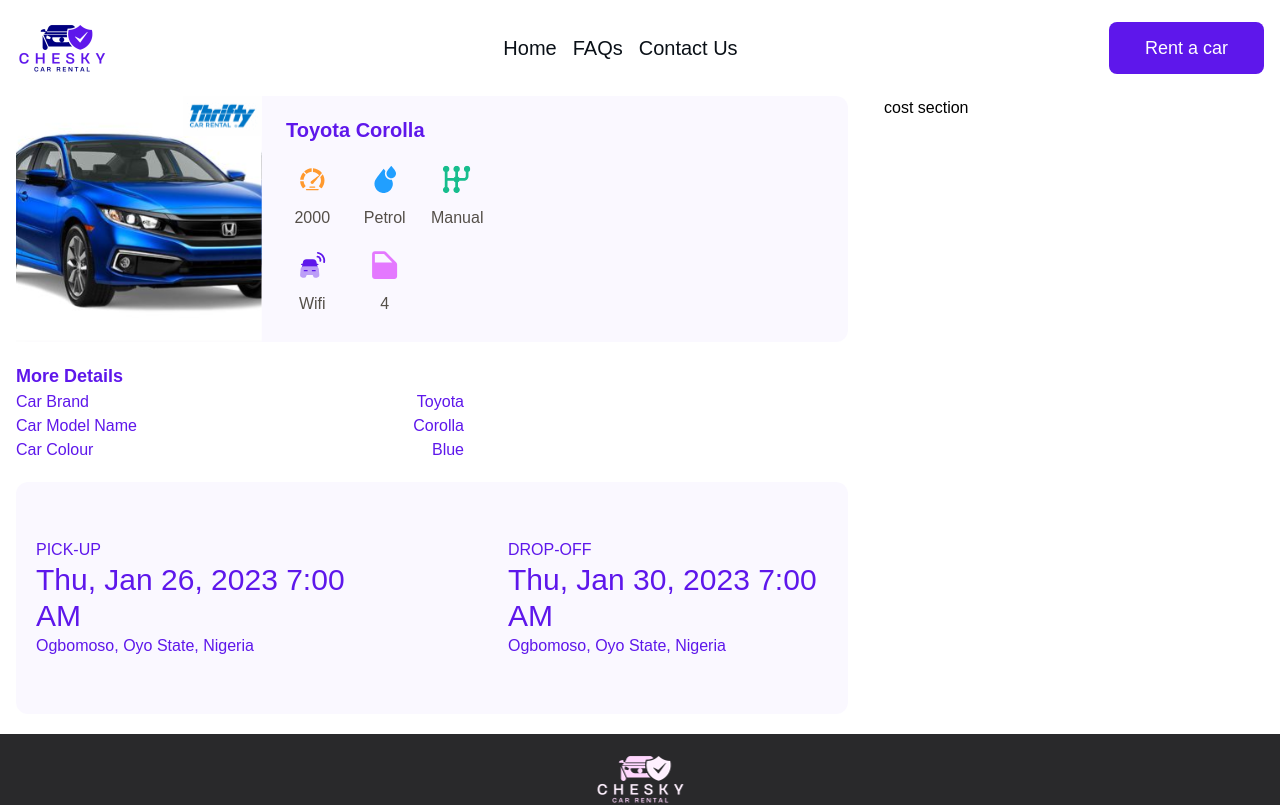
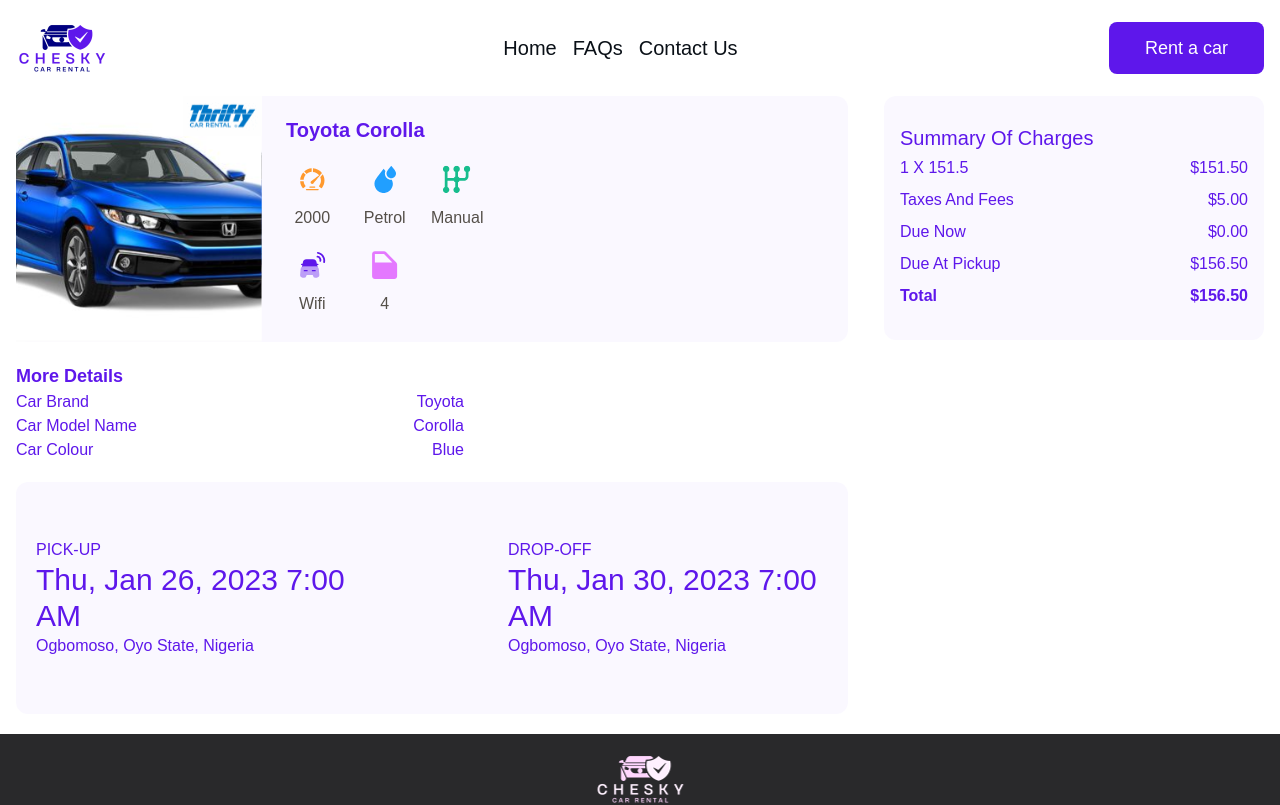
Before and after one commit to AfeezGL/chesky-frontend, a Next.js app: page /cars/1 in a window 1280 px wide. Shown: the top 805 px of the page. Built offline with nearby package versions, Linux system fonts and the light colour scheme.

Commit message:
feat: added summary of charges section

```diff
--- /dev/null
+++ b/cars/partials/SummaryOfCharges.jsx
@@ -0,0 +1,43 @@
+export default function SummaryOfCharges({ charges }) {
+  const currencyFormat = new Intl.NumberFormat('en-US', {
+    style: 'currency',
+    currency: 'USD',
+    minimumFractionDigits: 2,
+    maximumFractionDigits: 2,
+  });
+
+  const currency = (amount) => currencyFormat.format(amount);
+
+  return (
+    <section
+      className='text-blue bg-chesky-gray bg-opacity-5 rounded-xl mb-5 capitalize py-7 px-4'
+      aria-labelledby='summaryOfCharges'
+    >
+      <h2 id='summaryOfCharges' className='text-xl font-normal'>
+        Summary of Charges
+      </h2>
+      <div className='flex justify-between py-1'>
+        <p>
+          {charges.days} X {charges.rate}
+        </p>
+        <p>{currency(charges.days * charges.rate)}</p>
+      </div>
+      <div className='flex justify-between py-1'>
+        <p>taxes and fees</p>
+        <p>{currency(charges.taxes)}</p>
+      </div>
+      <div className='flex justify-between py-1'>
+        <p>due now</p>
+        <p>{currency(charges.dueNow)}</p>
+      </div>
+      <div className='flex justify-between py-1'>
+        <p>due at pickup</p>
+        <p>{currency(charges.dueAtPickup)}</p>
+      </div>
+      <div className='flex justify-between py-1 font-bold'>
+        <p>total</p>
+        <p>{currency(charges.total)}</p>
+      </div>
+    </section>
+  );
+}
--- a/pages/cars/[id].jsx
+++ b/pages/cars/[id].jsx
@@ -2,6 +2,7 @@
 import Car from '@/cars/partials/Car';
 import CarDetails from '@/cars/partials/CarDetails';
 import PickUpAndDropOff from '@/cars/partials/PickUpAndDropOff';
+import SummaryOfCharges from '@/cars/partials/SummaryOfCharges';
 import { useRouter } from 'next/router';
 
 export default function CarDetailsPage() {
@@ -21,6 +22,14 @@
       time: 'Thu, Jan 30, 2023 7:00 AM',
       location: 'ogbomoso, Oyo state, Nigeria',
     },
+    charges: {
+      days: 1,
+      rate: 151.5,
+      taxes: 5,
+      dueNow: 0,
+      dueAtPickup: 156.5,
+      total: 156.5,
+    },
   };
   return (
     <section
@@ -34,7 +43,11 @@
         </div>
         <PickUpAndDropOff pickUp={car.pickUp} dropOff={car.dropOff} />
       </div>
-      <div>cost section</div>
+      <div className='sm:grow'>
+        <div className='sm:mb-16 lg:mb-28'>
+          <SummaryOfCharges charges={car.charges} />
+        </div>
+      </div>
     </section>
   );
 }
--- a/styles/output.css
+++ b/styles/output.css
@@ -902,6 +902,11 @@
   padding-bottom: 3.5rem;
 }
 
+.py-7 {
+  padding-top: 1.75rem;
+  padding-bottom: 1.75rem;
+}
+
 .pb-12 {
   padding-bottom: 3rem;
 }
@@ -1161,6 +1166,10 @@
     margin-left: 1.5rem;
   }
 
+  .sm\:mb-16 {
+    margin-bottom: 4rem;
+  }
+
   .sm\:block {
     display: block;
   }
@@ -1177,8 +1186,16 @@
     width: 280px;
   }
 
+  .sm\:grow {
+    flex-grow: 1;
+  }
+
   .sm\:basis-2\/3 {
     flex-basis: 66.666667%;
+  }
+
+  .sm\:basis-1\/3 {
+    flex-basis: 33.333333%;
   }
 
   .sm\:grid-cols-4 {
@@ -1277,6 +1294,10 @@
 }
 
 @media (min-width: 1024px) {
+  .lg\:mb-28 {
+    margin-bottom: 7rem;
+  }
+
   .lg\:max-w-sm {
     max-width: 24rem;
   }
```
